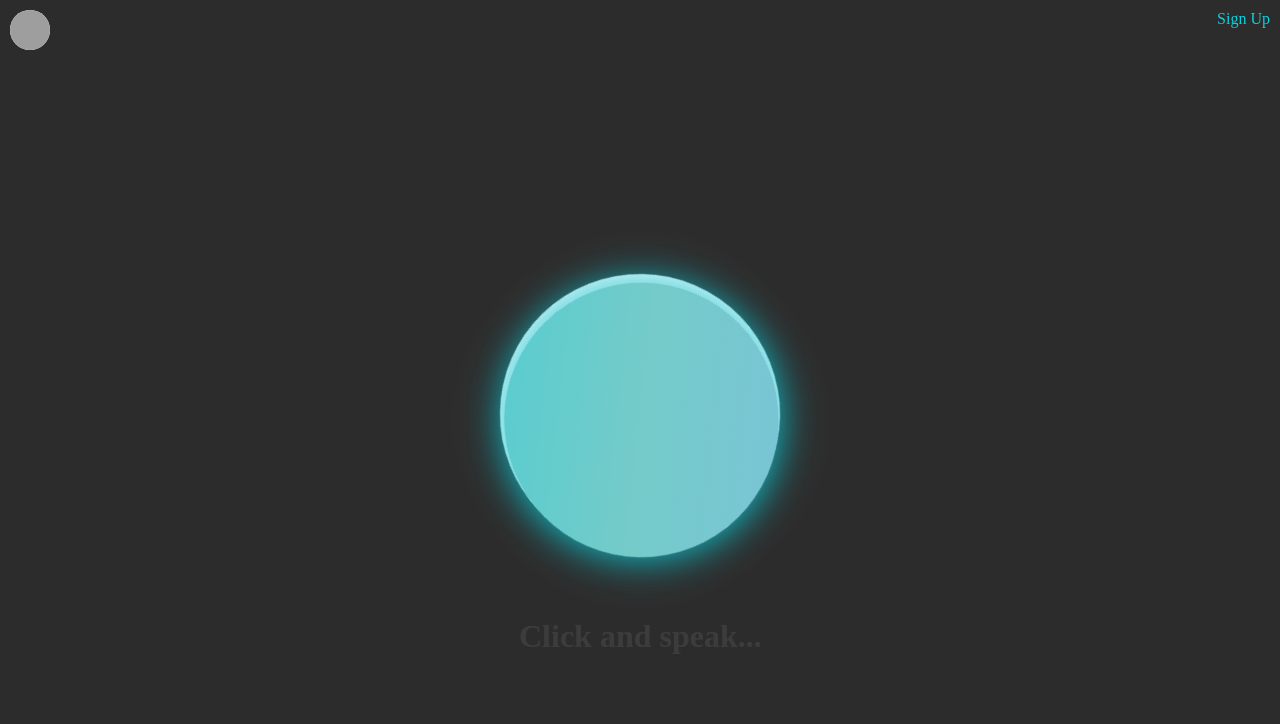
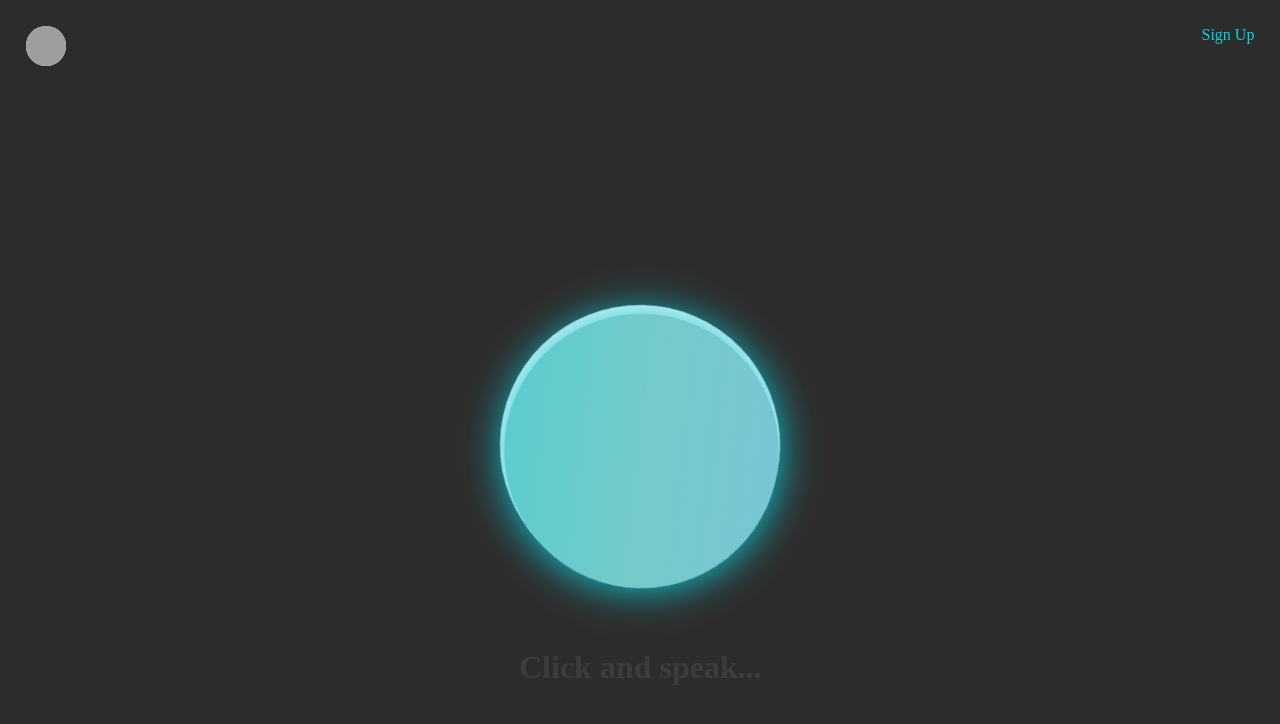
Before and after one commit to shekharmojumder68-tech/Voice-Assistance, a website: page index.html in a window 1280 px wide. Drawn offline with Linux system fonts and the light colour scheme; grey boxes are pictures that could not be loaded.

Commit message:
Refactor CSS for improved layout and responsiveness

```diff
--- a/style.css
+++ b/style.css
@@ -4,12 +4,14 @@
   box-sizing: border-box;
 }
 body {
+  display: grid;
+  height: 100%;
   background-color: rgb(45, 44, 44);
 }
 
 #navBar {
-  margin: 10px;
   display: flex;
+  padding: 2%;
   justify-content: space-between;
 }
 .signUp {
@@ -28,7 +30,7 @@ body {
 }
 
 .main {
-  height: 100vh;
+  height: 100%;
   display: flex;
   align-items: center;
   justify-content: center;
```
